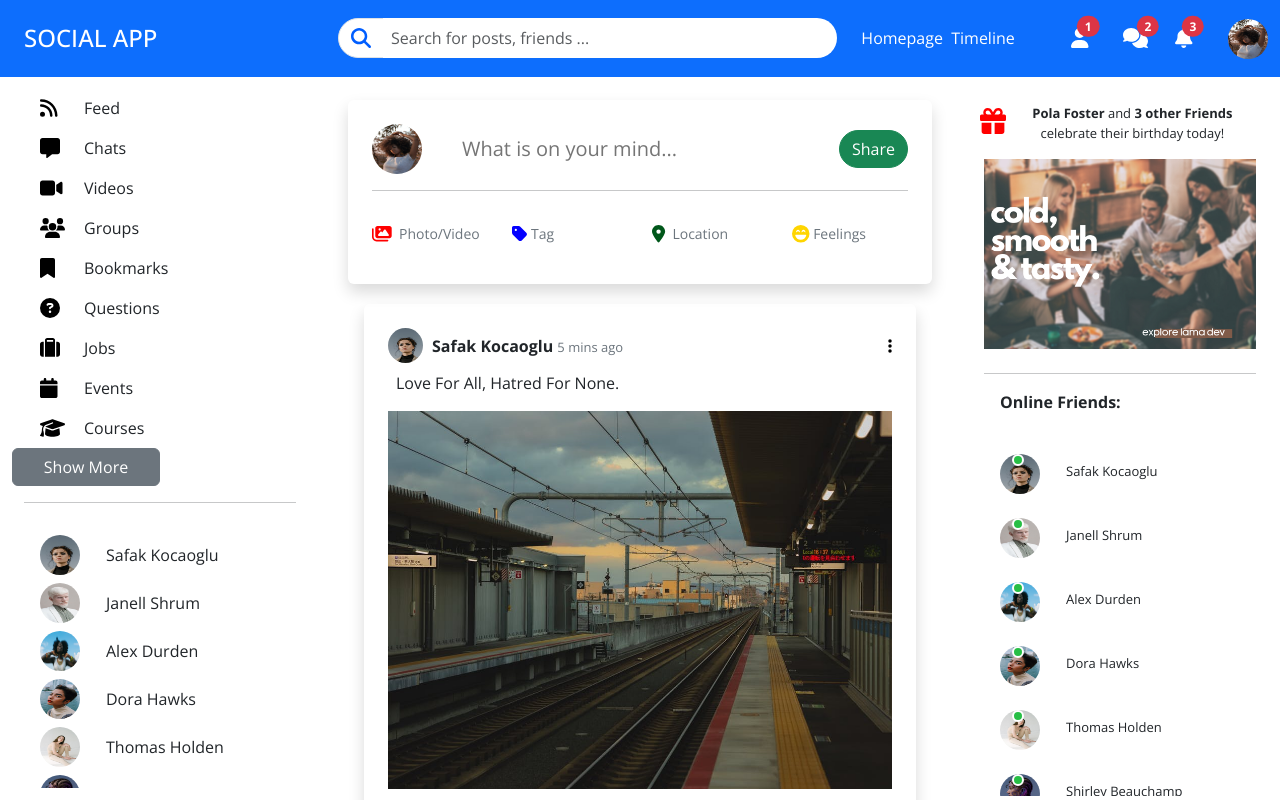
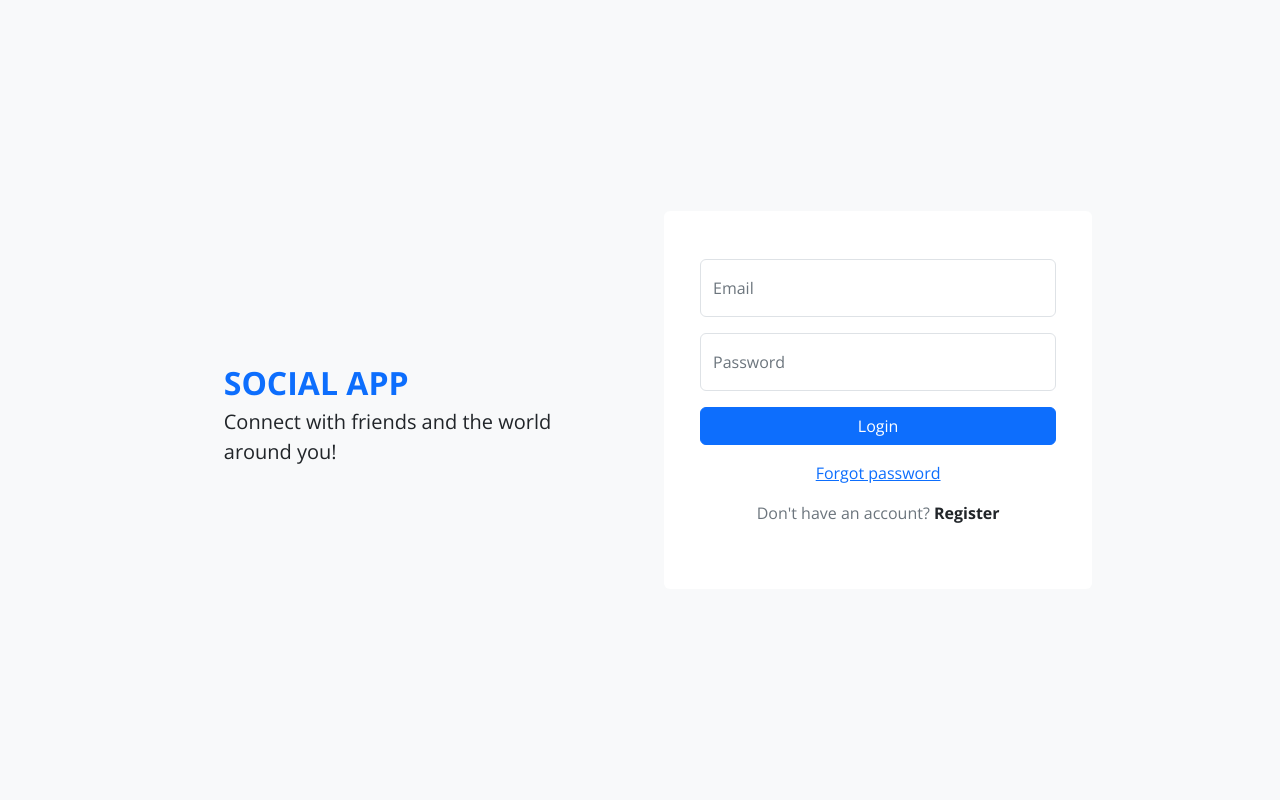
Before and after one commit to mukesh-chevula/Social-Media-App, a React (Create React App) app in the folder client/: page /login in a window 1280 px wide. Built offline with nearby package versions, Linux system fonts and the light colour scheme.

Commit message:
Installing React-Router-DOM and using it

```diff
--- a/client/package.json
+++ b/client/package.json
@@ -13,6 +13,7 @@
     "@testing-library/user-event": "^13.5.0",
     "react": "^18.2.0",
     "react-dom": "^18.2.0",
+    "react-router-dom": "^6.22.3",
     "react-scripts": "5.0.1",
     "web-vitals": "^2.1.4"
   },
--- a/client/src/App.js
+++ b/client/src/App.js
@@ -1,12 +1,21 @@
-import React from 'react'
-import Home from './Pages/Home'
+import React from 'react';
+import { BrowserRouter, Routes, Route } from 'react-router-dom';
+import Home from './Pages/Home';
+import Profile from './Pages/Profile';
+import Login from './Pages/Login';
+import Register from './Pages/Register';
 
-function App () {
+function App() {
   return (
-    <>
-      <Home  />
-    </>
-  )
+    <BrowserRouter>
+      <Routes>
+        <Route exact path="/" element={<Home />} />
+        <Route path="/profile/:username" element={<Profile />} />
+        <Route path="/login" element={<Login />} />
+        <Route path="/register" element={<Register />} />
+      </Routes>
+    </BrowserRouter>
+  );
 }
 
-export default App
+export default App;
--- a/client/src/components/Navbar.jsx
+++ b/client/src/components/Navbar.jsx
@@ -1,15 +1,15 @@
 import React from 'react';
 import { FontAwesomeIcon } from '@fortawesome/react-fontawesome';
 import { faBell, faComments, faSearch, faUser } from '@fortawesome/free-solid-svg-icons';
+import {Link} from 'react-router-dom'
 
 const Navbar = () => {
   return (
 <div className="container-fluid bg-primary text-white px-4 py-3 position-fixed d-block mb-3">
       <div className="row d-flex">
         <div className="col-sm-6 col-md-3 fw-bolder position-relative pt-2 order-sm-0">
-        <button onClick={() => window.location.href = '/'} className="logo text-white text-decoration-none bg-transparent border-0">
-          <h4>SOCIAL APP</h4>
-          </button>
+          <Link to={'/'} className='text-decoration-none text-white'>        <h4>SOCIAL APP</h4>
+</Link>
         </div>
         <div className="col-md-5 col-sm-6 align-content-center justify-content-center order-sm-1">
           <div className="input-group">
--- a/client/src/pages/Login.jsx
+++ b/client/src/pages/Login.jsx
@@ -2,13 +2,13 @@ import React from 'react';
 
 const Login = () => {
   return (
-    <div className='container d-flex justify-content-center align-items-center vh-100 position-relative'>
+    <div className='container-fluid d-flex justify-content-center align-items-center vh-100 position-relative bg-light'>
       <div className="row">
         <div className="col p-5 position-relative mx-4" style={{top:'100px'}}>
-          <div className='row fs-3 text-primary fw-bolder my-auto'>SOCIAL APP</div>
+          <div className='row fs-2 text-primary fw-bolder my-auto'>SOCIAL APP</div>
           <div className='row fs-5'>Connect with friends and the world around you!</div>
         </div>
-        <div className="col bg-light shadow p-5 text-secondary rounded mx-4">
+        <div className="col bg-white p-5 text-secondary rounded mx-4">
             <div className="row form-floating mb-3">
                     <input
                         type="email"
@@ -40,7 +40,10 @@ const Login = () => {
                     </button>
             </div>
             <div className="row text-center mt-3">
-                <p>Don't have an account? <a href="/" className='fw-bold'>Register</a>
+                <a href="/">Forgot password</a>
+            </div>
+            <div className="row text-center mt-3">
+                <p>Don't have an account? <a href="/" className='fw-bold text-decoration-none text-dark'>Register</a>
 </p>
             </div>
         </div>
--- a/client/src/pages/Register.jsx
+++ b/client/src/pages/Register.jsx
@@ -2,13 +2,13 @@ import React from 'react';
 
 const Register = () => {
   return (
-    <div className='container d-flex justify-content-center align-items-center vh-100 position-relative'>
+    <div className='container-fluid d-flex justify-content-center align-items-center vh-100 position-relative bg-light'>
       <div className="row">
         <div className="col p-5 position-relative mx-4" style={{top:'100px'}}>
-          <div className='row fs-3 text-primary fw-bolder my-auto'>SOCIAL APP</div>
+          <div className='row fs-2 text-primary fw-bolder my-auto'>SOCIAL APP</div>
           <div className='row fs-5'>Connect with friends and the world around you!</div>
         </div>
-        <div className="col bg-light shadow p-5 text-secondary rounded mx-4">
+        <div className="col bg-white p-5 text-secondary rounded mx-4">
             <div className="row form-floating mb-3">
                     <input
                         type="text"
@@ -60,7 +60,7 @@ const Register = () => {
                     </button>
             </div>
             <div className="row text-center mt-3">
-                <p>Already have an account?                 <a href="/" className='fw-bold'>Login</a>
+                <p>Already have an account?                 <a href="/" className='fw-bold text-decoration-none text-dark'>Login</a>
 </p>
             </div>
         </div>
```
Also changed, not shown: 1 other file (tests, documents, lock files or other folders).
